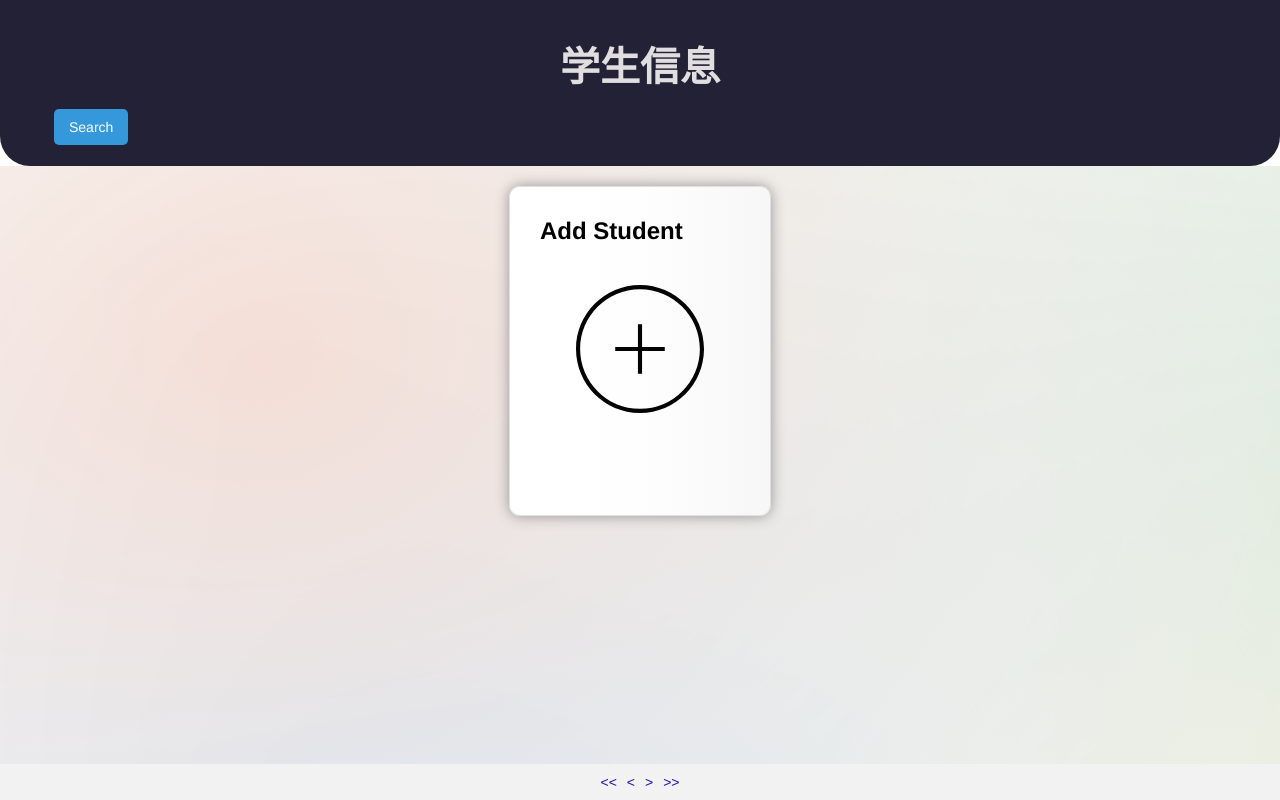
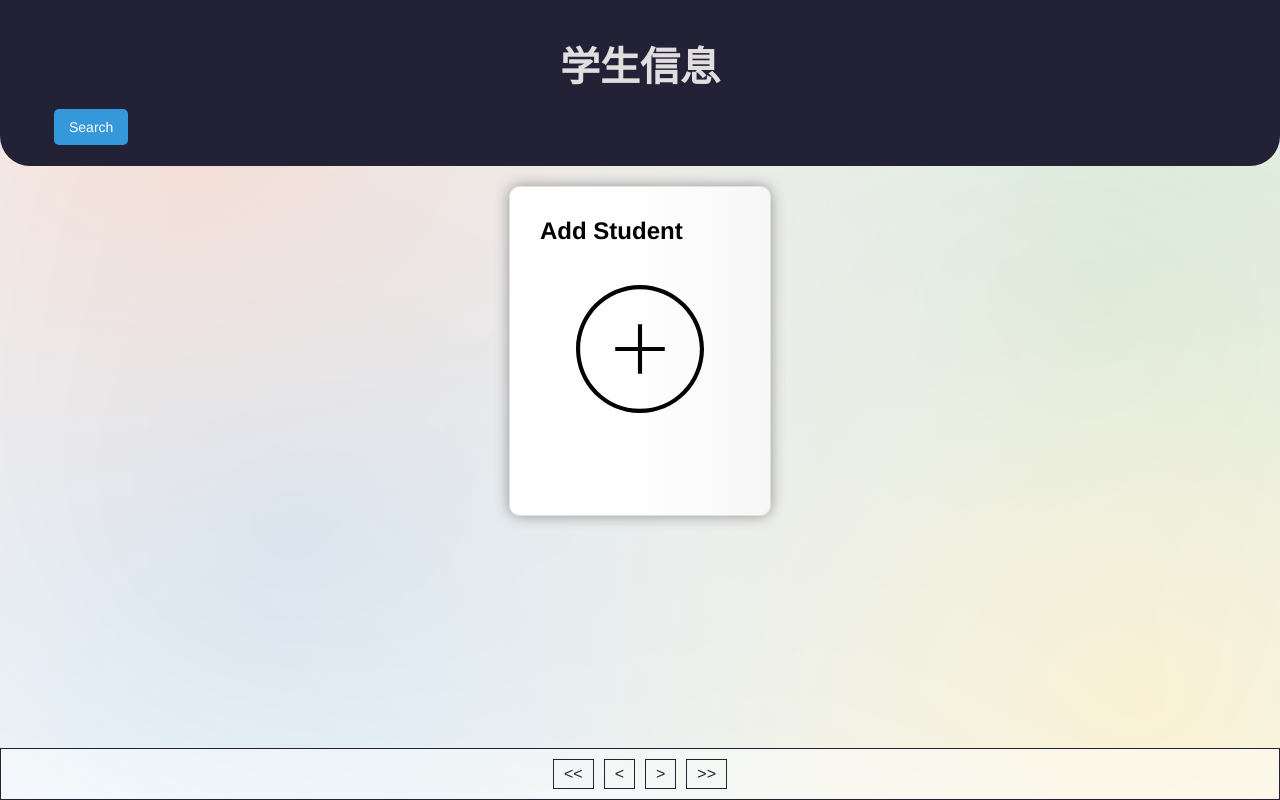
Before and after one commit to ShibaCodingLife/Web-Info-system, a Flask app: template templates/students.html in a window 1280 px wide. Run offline with Flask 3, Linux system fonts and the light colour scheme; the template is opened without the code that fills it, so the values that code supplies are empty; some web fonts are replaced.

Commit message:
change footer in branch bug

```diff
--- a/static/students.css
+++ b/static/students.css
@@ -1,27 +1,31 @@
 @import url("students_card.css");
 
-@font-face {
-    font-family: 'CustomFont';
-    src: url('fonts/SF-Pro.ttf') format('truetype'),
-    url('fonts/SF-Pro-Italic.ttf') format('truetype');
+* {
+    font-family:Helvetica, sans-serif;
 }
 
-* {
-    font-family: CustomFont, Helvetica Neue, Helvetica, sans-serif;
-}
+body{
 
-main{
     background-image: url('./bg.svg');
-    flex-grow: 1; /* main 元素会拉伸以填充剩余的空间 */
-}
-
-body {
+    background-repeat: no-repeat;
+    background-size: cover;
     display: flex;
     flex-direction: column;
     min-height: 100vh; /* 设置 body 的最小高度为视窗的高度，保证至少撑满一屏 */
     margin: 0;
     padding: 0;
     background-color: #ffffff;
+}
+
+main,footer{
+    background-color: transparent;
+}
+
+main {
+    flex-grow: 1;
+
+    flex-wrap: wrap;
+    justify-content: space-around;
 }
 
 p {
@@ -149,30 +153,38 @@ h1 {
     background-color: #2980b9;
 }
 
-main {
-    display: flex;
-    flex-wrap: wrap;
-    justify-content: space-around;
-}
+
 
 footer {
-    background-color: #f2f2f2;
+    border: 1px solid #232136;
+    background-color: rgba(255, 255, 255, 0.374);
     padding: 10px;
     text-align: center;
 }
 
 .page-footnote {
+    height: 30px;
     display: flex;
     justify-content: center;
 }
 
 .page-footnote a {
+    display: flex;
+    align-items: center;
+    font-size: px;
+    padding: 1px 10px;
+    border: 1px solid #232136;
+    color:#232136;
     text-decoration: none;
-    color: #1a0dab;
     margin: 0 5px;
-    font-size: 14px;
 }
 
 .page-footnote a:hover {
     text-decoration: underline;
 }
+
+.page-footnote a.current-page {
+    /* color: rgb(190, 32, 151); */
+    color: #f2f2f2;
+    background-color: #35782e;
+}
--- a/templates/students.html
+++ b/templates/students.html
@@ -182,7 +182,11 @@
             <a href="{{ url_for('students', page=1) }}">&lt;&lt;</a>
             <a href="{{ url_for('students', page=this_page-1) }}">&lt;</a>
             {% for page in range(1, total_pages + 1) %}
-            <a href="{{ url_for('students', page=page) }}">{{ page }}</a>
+                {% if page == this_page %}
+                    <a href="{{ url_for('students', page=page) }}" class="current-page">{{ page }}</a>
+                {% else %}
+                    <a href="{{ url_for('students', page=page) }}">{{ page }}</a>
+                {% endif %}
             {% endfor %}
             <a href="{{ url_for('students', page=this_page+1) }}">&gt;</a>
             <a href="{{ url_for('students', page=total_pages) }}">&gt;&gt;</a>
```
